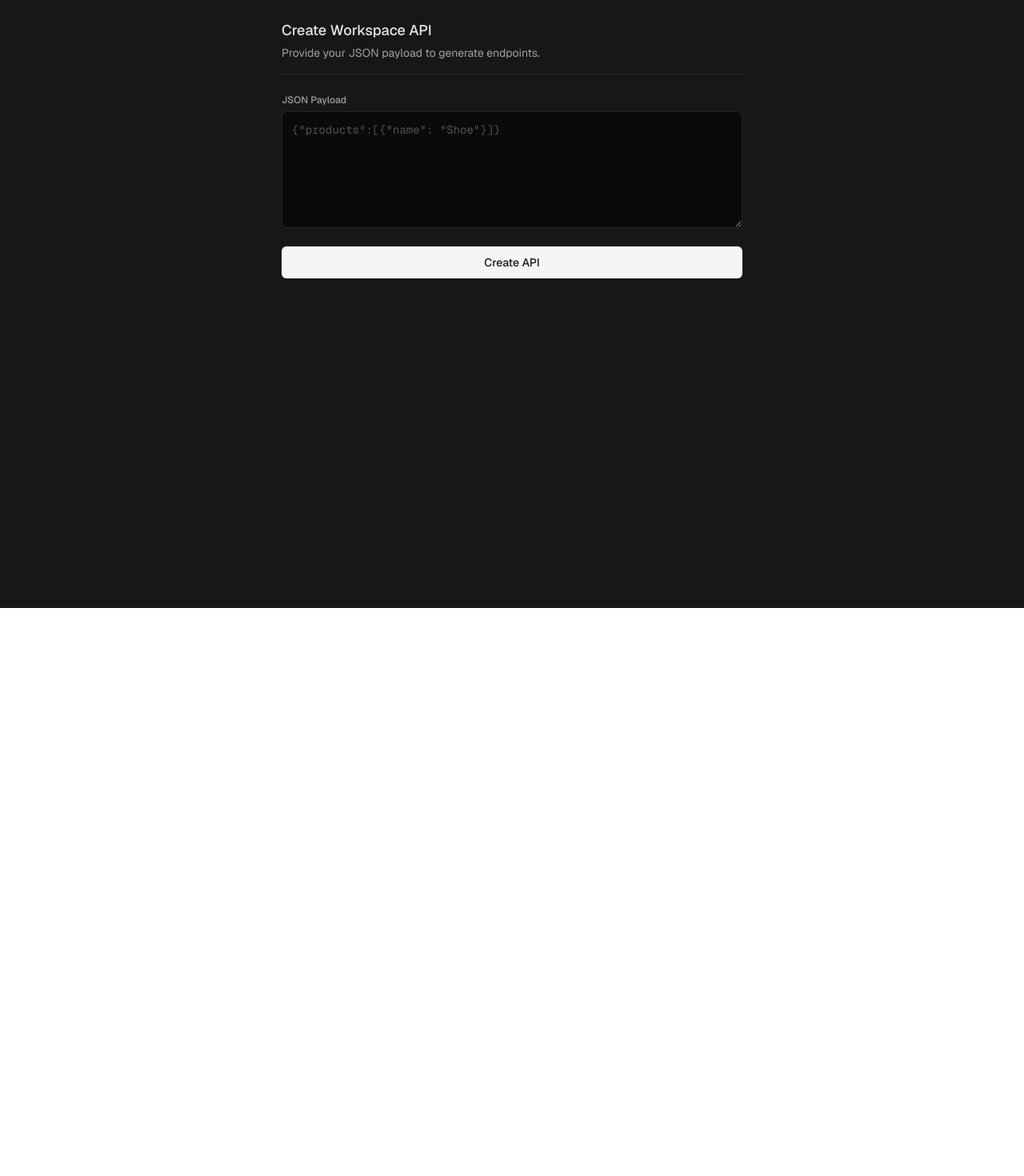
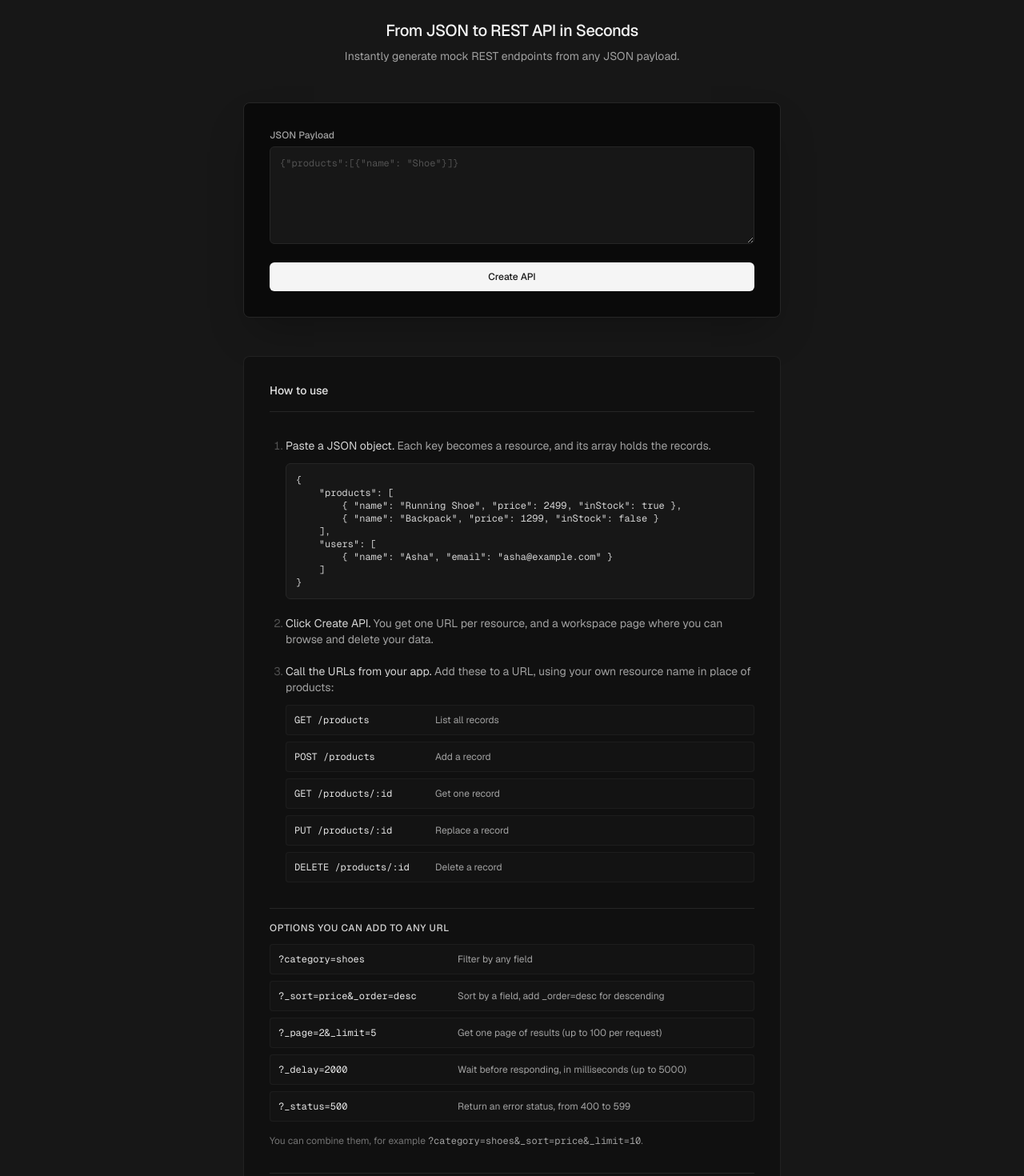
Before and after one commit to rupadevii/MockForge, a Next.js app: page / in a window 1280 px wide. Shown: the part 40-1510 px from the top of the page at 80% size. Before the commit the page ends 800 px from the top, so only its background shows below. Built offline with nearby package versions, Linux system fonts and the light colour scheme.

Commit message:
Add README.md and how-to-use Section on Home Page

```diff
--- a/src/app/page.js
+++ b/src/app/page.js
@@ -1,6 +1,32 @@
 "use client"
 import Link from 'next/link';
 import { useState } from 'react'
+
+const exampleJson = `{
+    "products": [
+        { "name": "Running Shoe", "price": 2499, "inStock": true },
+        { "name": "Backpack", "price": 1299, "inStock": false }
+    ],
+    "users": [
+        { "name": "Asha", "email": "asha@example.com" }
+    ]
+}`
+
+const methods = [
+    { call: "GET /products", description: "List all records" },
+    { call: "POST /products", description: "Add a record" },
+    { call: "GET /products/:id", description: "Get one record" },
+    { call: "PUT /products/:id", description: "Replace a record" },
+    { call: "DELETE /products/:id", description: "Delete a record" },
+]
+
+const urlOptions = [
+    { example: "?category=shoes", description: "Filter by any field" },
+    { example: "?_sort=price&_order=desc", description: "Sort by a field, add _order=desc for descending" },
+    { example: "?_page=2&_limit=5", description: "Get one page of results (up to 100 per request)" },
+    { example: "?_delay=2000", description: "Wait before responding, in milliseconds (up to 5000)" },
+    { example: "?_status=500", description: "Return an error status, from 400 to 599" },
+]
 
 export default function Home() {
     const [json, setJson] = useState("")
@@ -41,14 +67,15 @@ export default function Home() {
     }
 
     return (
-        <main className="min-h-screen bg-neutral-900 text-neutral-100 font-sans p-8 md:p-16 flex justify-center">
-            <div className="w-full max-w-xl space-y-6">
+        <main className="min-h-screen bg-neutral-900 text-neutral-100 font-sans p-6 md:p-16 flex flex-col items-center">
+            <div className="w-full max-w-2xl space-y-12">
 
-                <div className="border-b border-neutral-800 pb-4">
-                    <h1 className="text-lg font-medium text-neutral-200">Create Workspace API</h1>
-                    <p className="text-sm text-neutral-400 mt-1">Provide your JSON payload to generate endpoints.</p>
+                <div className="text-center space-y-2">
+                    <h1 className="text-xl font-medium text-neutral-100 tracking-tight">From JSON to REST API in Seconds</h1>
+                    <p className="text-sm text-neutral-400">Instantly generate mock REST endpoints from any JSON payload.</p>
                 </div>
 
+                <div className="bg-neutral-950 border border-neutral-800 rounded-lg p-6 md:p-8 space-y-6 shadow-2xl">
                     <form onSubmit={handleCreate} className="space-y-4">
                         <div className="space-y-1.5">
                             <label className="block text-xs font-medium text-neutral-400">
@@ -59,30 +86,29 @@ export default function Home() {
                                 placeholder='{"products":[{"name": "Shoe"}]}'
                                 value={json}
                                 onChange={(e) => setJson(e.target.value)}
-                            className="w-full font-mono text-sm bg-neutral-950 border border-neutral-800 rounded-md p-3 text-neutral-200 placeholder-neutral-600 focus:outline-none focus:border-neutral-500 transition-colors resize-y"
+                                className="w-full font-mono text-xs bg-neutral-900 border border-neutral-800 rounded-md p-3 text-neutral-200 placeholder-neutral-600 focus:outline-none focus:border-neutral-500 transition-colors resize-y"
                             />
                         </div>
 
                         <button
                             type="submit"
-                        onClick={handleCreate}
                             disabled={loading}
-                        className="w-full py-2.5 px-4 bg-neutral-100 hover:bg-white active:bg-neutral-200 text-neutral-900 text-sm font-medium rounded-md transition-colors disabled:opacity-50 disabled:cursor-not-allowed"
+                            className="w-full py-2.5 px-4 bg-neutral-100 hover:bg-white active:bg-neutral-200 text-neutral-900 text-xs font-medium rounded-md transition-colors disabled:opacity-50 disabled:cursor-not-allowed"
                         >
                             {loading ? "Creating..." : "Create API"}
                         </button>
 
                         {error && (
-                        <p className="text-sm text-red-400 font-mono mt-2">{error}</p>
+                            <p className="text-xs text-red-400 font-mono mt-2">{error}</p>
                         )}
                     </form>
 
                     {result && (
-                    <div className="pt-6 border-t border-neutral-800 space-y-4">
+                        <div className="pt-6 border-t border-neutral-800 space-y-4 animate-in fade-in duration-200">
                             <h2 className="text-xs font-medium text-neutral-400 uppercase tracking-wider">Endpoints</h2>
                             <ul className="space-y-2 font-mono text-xs">
                                 {result.endpoints.map((endpoint) => (
-                                <li key={endpoint} className="p-3 bg-neutral-950 border border-neutral-800 rounded-md text-neutral-300 break-all">
+                                    <li key={endpoint} className="p-3 bg-neutral-900 border border-neutral-800 rounded-md text-neutral-300 break-all">
                                         {window.location.origin + endpoint}
                                     </li>
                                 ))}
@@ -90,7 +116,7 @@ export default function Home() {
                             <div>
                                 <Link
                                     href={`/workspace/${result.workspaceId}`}
-                                className="inline-flex items-center justify-center w-full py-2.5 px-4 bg-neutral-900 hover:bg-neutral-800 border border-neutral-800 text-neutral-200 text-sm font-medium rounded-md transition-colors"
+                                    className="inline-flex items-center justify-center w-full py-2.5 px-4 bg-neutral-100 hover:bg-white text-neutral-900 text-xs font-medium rounded-md transition-colors"
                                 >
                                     Open Workspace →
                                 </Link>
@@ -98,6 +124,54 @@ export default function Home() {
                         </div>
                     )}
                 </div>
+
+                <section className="bg-neutral-950/50 border border-neutral-800/80 rounded-lg p-6 md:p-8 space-y-8 text-sm">
+                    <div className="border-b border-neutral-800 pb-4">
+                        <h2 className="text-sm font-medium text-neutral-200">How to use</h2>
+                    </div>
+
+                    <ol className="list-decimal pl-5 space-y-5 text-neutral-400 marker:text-neutral-600">
+                        <li>
+                            <span className="text-neutral-300">Paste a JSON object.</span> Each key becomes a resource, and its array holds the records.
+                            <pre className="mt-3 p-3 bg-neutral-900 border border-neutral-800 rounded-md font-mono text-xs text-neutral-300 overflow-x-auto">{exampleJson}</pre>
+                        </li>
+                        <li>
+                            <span className="text-neutral-300">Click Create API.</span> You get one URL per resource, and a workspace page where you can browse and delete your data.
+                        </li>
+                        <li>
+                            <span className="text-neutral-300">Call the URLs from your app.</span> Add these to a URL, using your own resource name in place of products:
+                            <ul className="mt-3 space-y-2">
+                                {methods.map((item) => (
+                                    <li key={item.call} className="flex flex-col sm:flex-row sm:gap-4 text-xs bg-neutral-900/60 p-2.5 rounded border border-neutral-800/60">
+                                        <code className="font-mono text-neutral-200 sm:w-40 shrink-0">{item.call}</code>
+                                        <span className="text-neutral-400">{item.description}</span>
+                                    </li>
+                                ))}
+                            </ul>
+                        </li>
+                    </ol>
+
+                    <div className="space-y-3 pt-4 border-t border-neutral-800">
+                        <h3 className="text-xs font-medium text-neutral-300 uppercase tracking-wider">Options you can add to any URL</h3>
+                        <ul className="space-y-2">
+                            {urlOptions.map((option) => (
+                                <li key={option.example} className="flex flex-col sm:flex-row sm:gap-4 text-xs bg-neutral-900/60 p-2.5 rounded border border-neutral-800/60">
+                                    <code className="font-mono text-neutral-200 sm:w-52 shrink-0">{option.example}</code>
+                                    <span className="text-neutral-400">{option.description}</span>
+                                </li>
+                            ))}
+                        </ul>
+                        <p className="text-xs text-neutral-500 pt-1">You can combine them, for example <code className="font-mono text-neutral-400">?category=shoes&amp;_sort=price&amp;_limit=10</code>.</p>
+                    </div>
+
+                    <div className="space-y-2 text-xs text-neutral-500 pt-4 border-t border-neutral-800">
+                        <p>• Works from any website, so you can call it straight from your frontend.</p>
+                        <p>• This is a shared public sandbox. Anyone with your workspace link can read and change its data, so don&apos;t store anything private.</p>
+                        <p>• Requests are limited per visitor. If you see &quot;Too many requests&quot;, wait a moment and try again.</p>
+                    </div>
+                </section>
+
+            </div>
         </main>
     )
 }
```
Also changed, not shown: 1 other file (tests, documents, lock files or other folders). Lines whose indentation alone changed are shown as unchanged.
